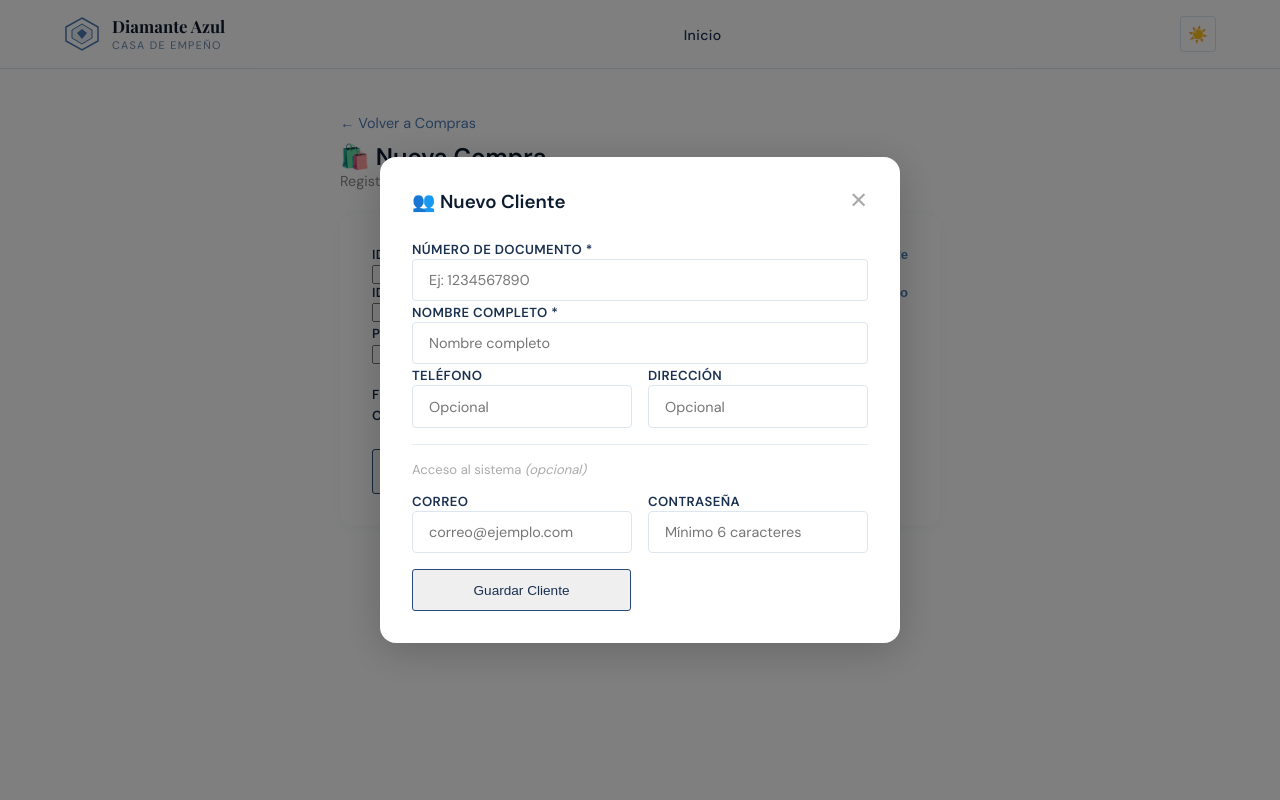
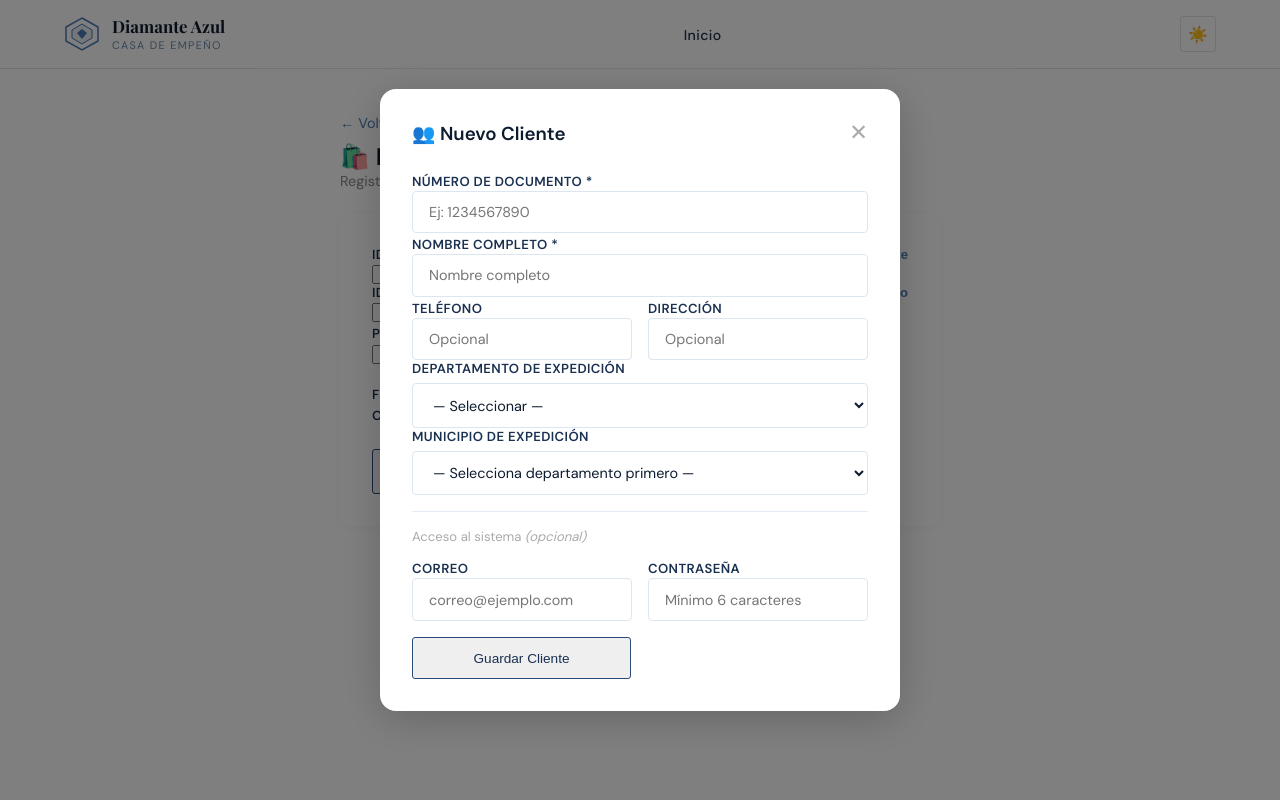
Before and after one commit to andresvacca/DIAMANTE_AZUL_SASN, a Django app: template compras/templates/compras/crear.html in a window 1280 px wide, after a click on "+ Nuevo Cliente". Run offline with Django 5.2, Linux system fonts and the light colour scheme; the template is opened without the code that fills it, so the values that code supplies are empty, except form fields; tables that the repository leaves empty hold one stand-in row (values such as "Sample post"); form fields are guessed from the names that the template uses.

Commit message:
Update crear.html

```diff
--- a/compras/templates/compras/crear.html
+++ b/compras/templates/compras/crear.html
@@ -197,6 +197,30 @@
                 <input type="text" id="mc-direccion" class="auth-input" placeholder="Opcional">
             </div>
         </div>
+        <div class="auth-campo">
+                <label class="auth-label">Departamento de Expedición</label>
+                <select id="sel-departamento" class="auth-input" onchange="cargarMunicipios()">
+                    <option value="">— Seleccionar —</option>
+                    <option>AMAZONAS</option><option>ANTIOQUIA</option><option>ARAUCA</option>
+                    <option>ATLÁNTICO</option><option>BOLÍVAR</option><option>BOYACÁ</option>
+                    <option>CALDAS</option><option>CAQUETÁ</option><option>CASANARE</option>
+                    <option>CAUCA</option><option>CESAR</option><option>CHOCÓ</option>
+                    <option>CÓRDOBA</option><option>CUNDINAMARCA</option><option>GUAINÍA</option>
+                    <option>GUAVIARE</option><option>HUILA</option><option>LA GUAJIRA</option>
+                    <option>MAGDALENA</option><option>META</option><option>NARIÑO</option>
+                    <option>NORTE DE SANTANDER</option><option>PUTUMAYO</option><option>QUINDÍO</option>
+                    <option>RISARALDA</option><option>SAN ANDRÉS</option><option>SANTANDER</option>
+                    <option>SUCRE</option><option>TOLIMA</option><option>VALLE DEL CAUCA</option>
+                    <option>VAUPÉS</option><option>VICHADA</option>
+                </select>
+        </div>
+
+        <div class="auth-campo">
+            <label class="auth-label">Municipio de Expedición</label>
+            <select id="sel-municipio" class="auth-input">
+                <option value="">— Selecciona departamento primero —</option>
+            </select>
+        </div>
 
         <hr style="border:none;border-top:1px solid rgba(74,122,181,0.15);margin:1rem 0;">
         <p style="font-size:0.82rem;color:#aaa;margin:0 0 0.75rem;">Acceso al sistema <span style="font-style:italic;">(opcional)</span></p>
```
